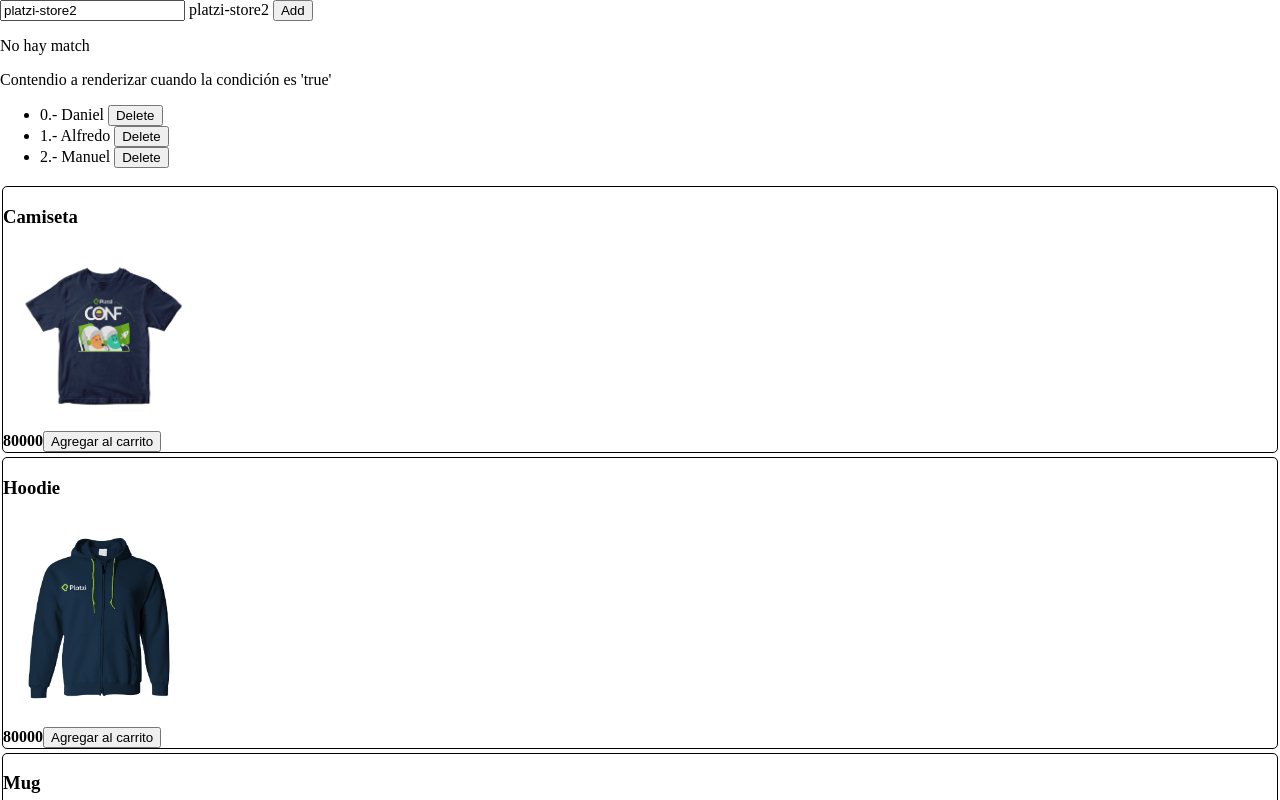
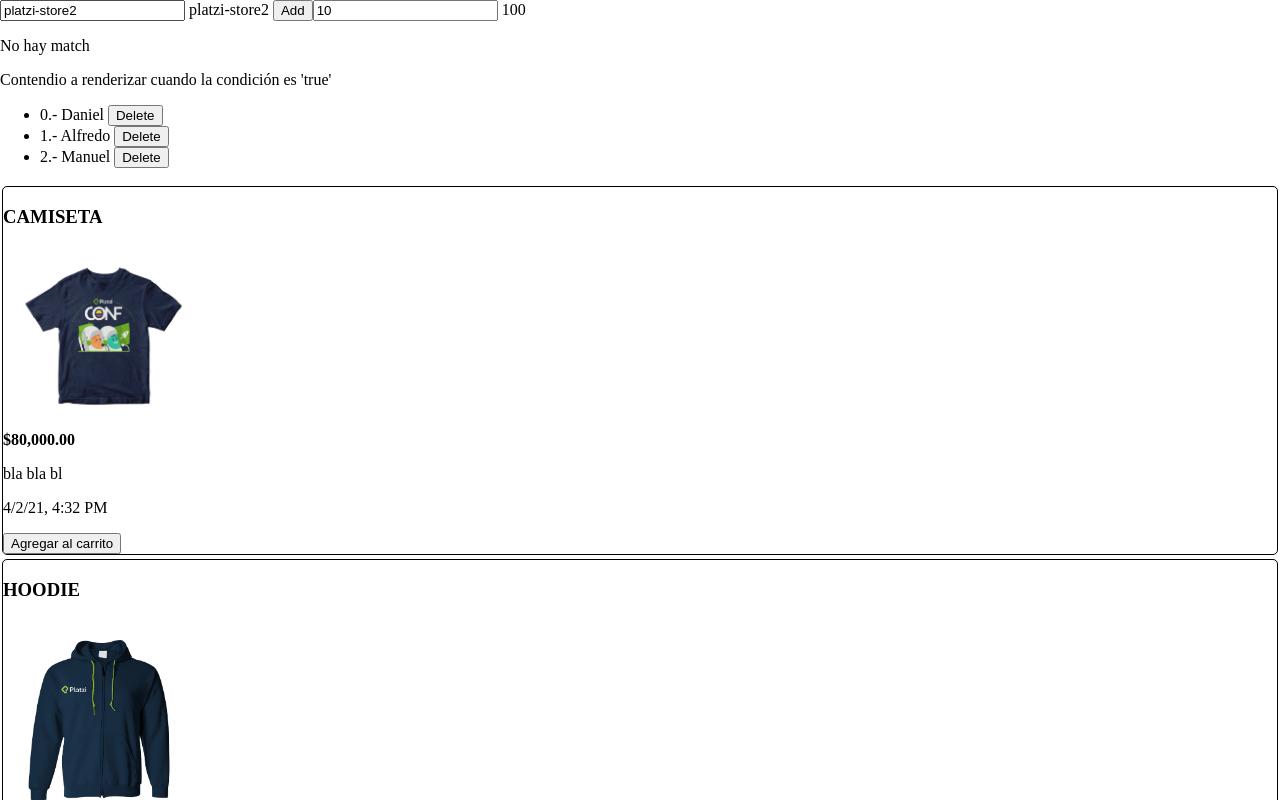
Before and after one commit to DannyMezaGit/platzi-store, an Angular app: page / in a window 1280 px wide. Shown: the top 800 px of the page. Built offline with nearby package versions, Linux system fonts and the light colour scheme.

Commit message:
pipe exponential. Pipe propio

```diff
--- a/src/app/app.component.html
+++ b/src/app/app.component.html
@@ -2,6 +2,8 @@
 {{ title }}
 <button (click)="addItem()">Add</button>
 
+<input type="text" [(ngModel)]="power">
+{{ power | exponential }}
 
 
 <div [ngSwitch]="title">
--- a/src/app/app.component.ts
+++ b/src/app/app.component.ts
@@ -14,6 +14,8 @@ export class AppComponent {
     'Alfredo',
     'Manuel'
   ]
+
+  power = 10;
 
   products: Product[] = [
     {
--- a/src/app/app.module.ts
+++ b/src/app/app.module.ts
@@ -7,12 +7,14 @@ import { AppRoutingModule } from './app-routing.module';
 import { AppComponent } from './app.component';
 import { ProductComponent } from './components/product/product.component';
 import { CartComponent } from './cart/cart.component';
+import { ExponentialPipe } from './exponential.pipe';
 
 @NgModule({
   declarations: [
     AppComponent,
     ProductComponent,
-    CartComponent
+    CartComponent,
+    ExponentialPipe
   ],
   imports: [
     BrowserModule,
--- a/src/app/components/product/product.component.html
+++ b/src/app/components/product/product.component.html
@@ -1,6 +1,8 @@
-<h3>{{ product.title }}</h3>
+<h3>{{ product.title | uppercase}}</h3>
 <img [src]="product.image" width="200" alt="Imagen del producto">
 <br>
-<strong>{{ product.price }}</strong>
+<strong>{{ product.price | currency}}</strong>
+<p>{{ product.description | slice:0:10}}</p>
+<p>{{ today | date: 'short'}}</p>
 
 <button (click)="addCart()">Agregar al carrito</button>
--- a/src/app/components/product/product.component.ts
+++ b/src/app/components/product/product.component.ts
@@ -15,6 +15,8 @@ export class ProductComponent implements OnInit {
   ngOnInit(): void {
   }
 
+  today: Date = new Date();
+
   addCart() {
     console.log('Añadir al carrito')
     this.productClicked.emit(this.product.id);
--- /dev/null
+++ b/src/app/exponential.pipe.ts
@@ -0,0 +1,12 @@
+import { Pipe, PipeTransform } from '@angular/core';
+
+@Pipe({
+  name: 'exponential'
+})
+export class ExponentialPipe implements PipeTransform {
+
+  transform(value: number): any {
+    return Math.pow(value, 2);
+  }
+
+}
```
